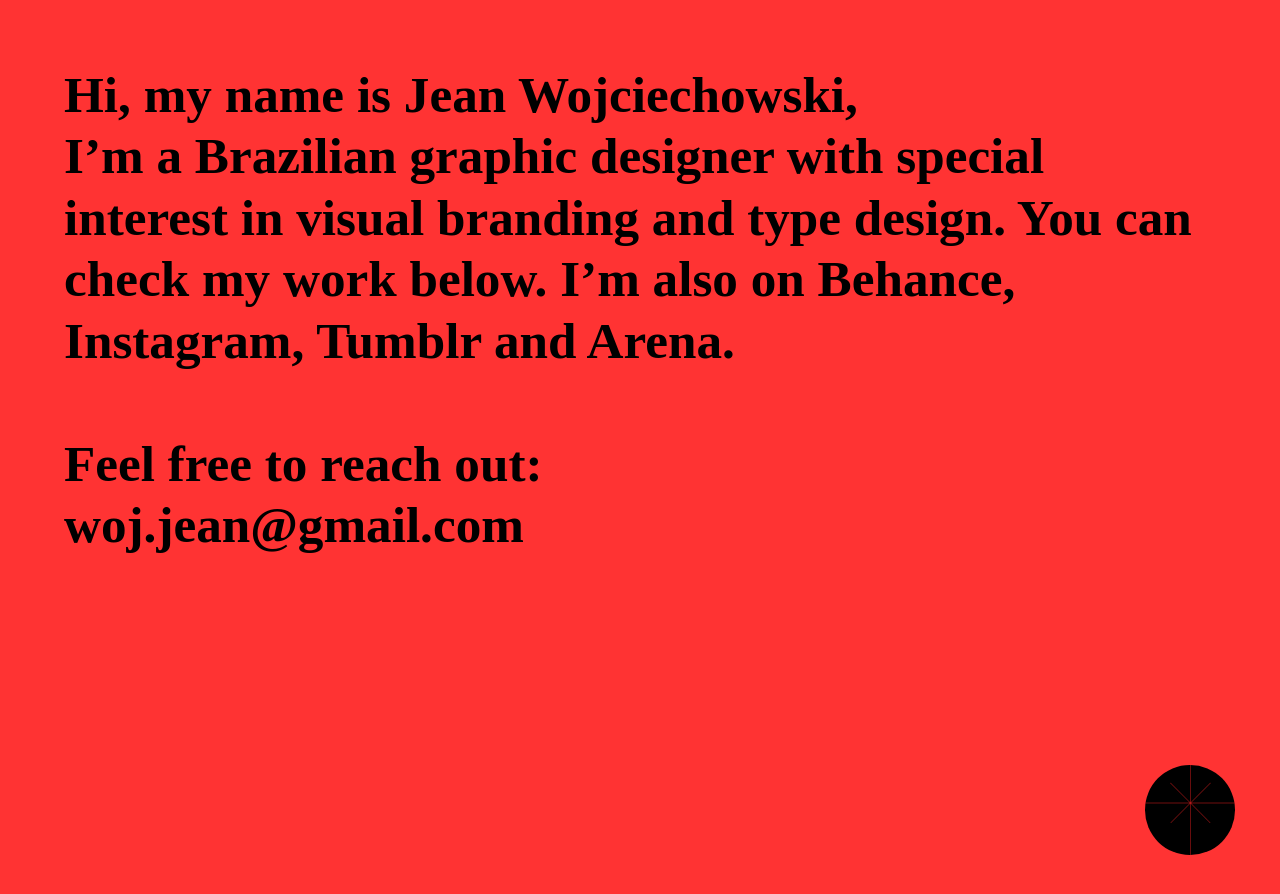
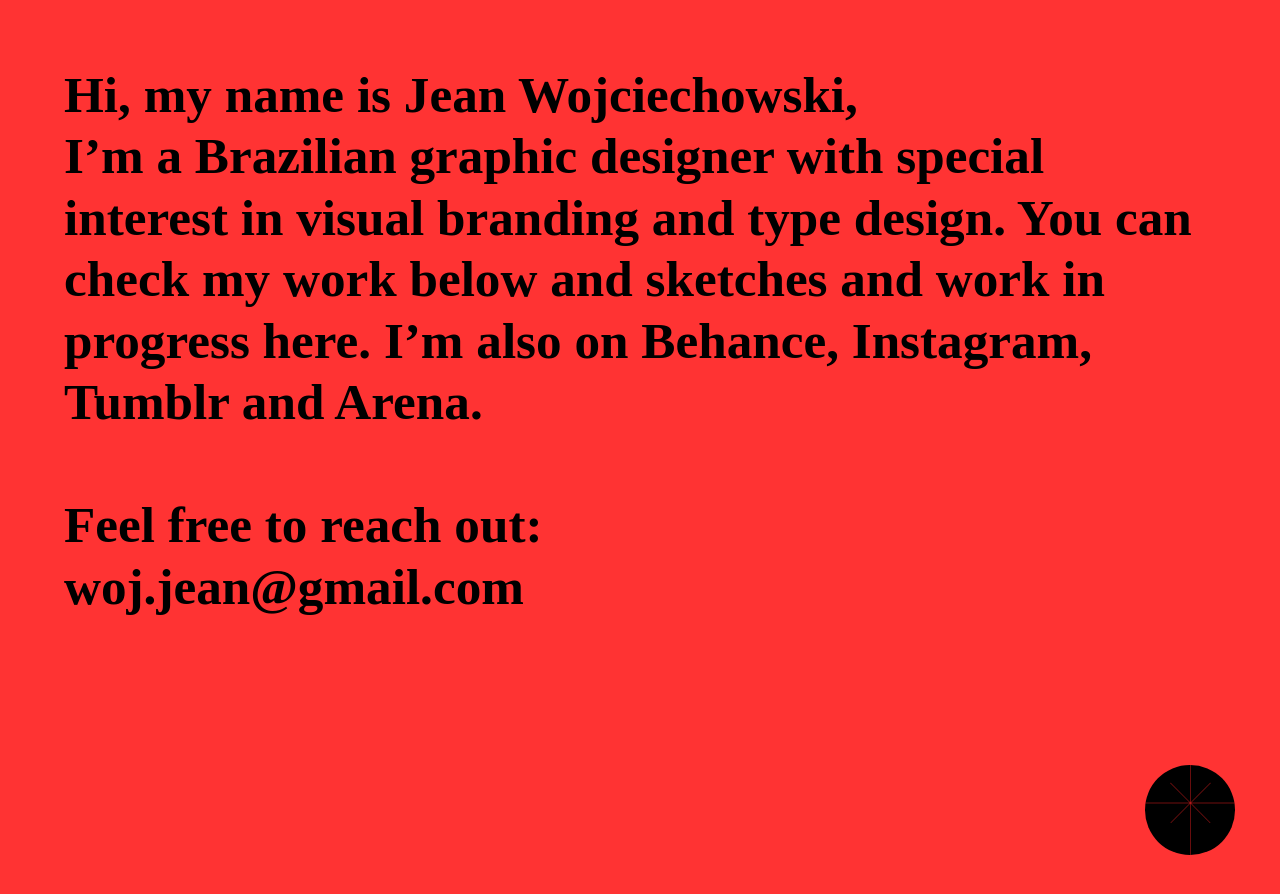
Before and after one commit to rnmp/jeans-dope-site, a Jekyll site: the page built from index.md, in a window 1280 px wide and 900 px high. Shown: the top 894 px of the window. Built offline with Jekyll 4.4.1, drawn with Linux system fonts in a browser that asks for light colours; some web fonts are replaced.

Commit message:
Updated Index

```diff
--- a/index.md
+++ b/index.md
@@ -5,6 +5,6 @@
 ---
 
 Hi, my name is Jean Wojciechowski,<br /> I’m a Brazilian graphic designer with special interest in visual branding and type design.
-You can check my work below. I’m also on <a href="{{ site.links.behance }}">Behance</a>, <a href="{{ site.links.instagram }}">Instagram</a>, <a href="{{ site.links.tumblr }}">Tumblr</a> and <a href="{{ site.links.arena }}">Arena</a>.<br />
+You can check my work below and <a href="{{ https://jeanwoj.com/wip }}">sketches and work in progress here.</a> I’m also on <a href="{{ site.links.behance }}">Behance</a>, <a href="{{ site.links.instagram }}">Instagram</a>, <a href="{{ site.links.tumblr }}">Tumblr</a> and <a href="{{ site.links.arena }}">Arena</a>.<br />
 <br />
 Feel free to reach out: <br /><a href="mailto:woj.jean@gmail.com"> woj.jean@gmail.com</a>
```
